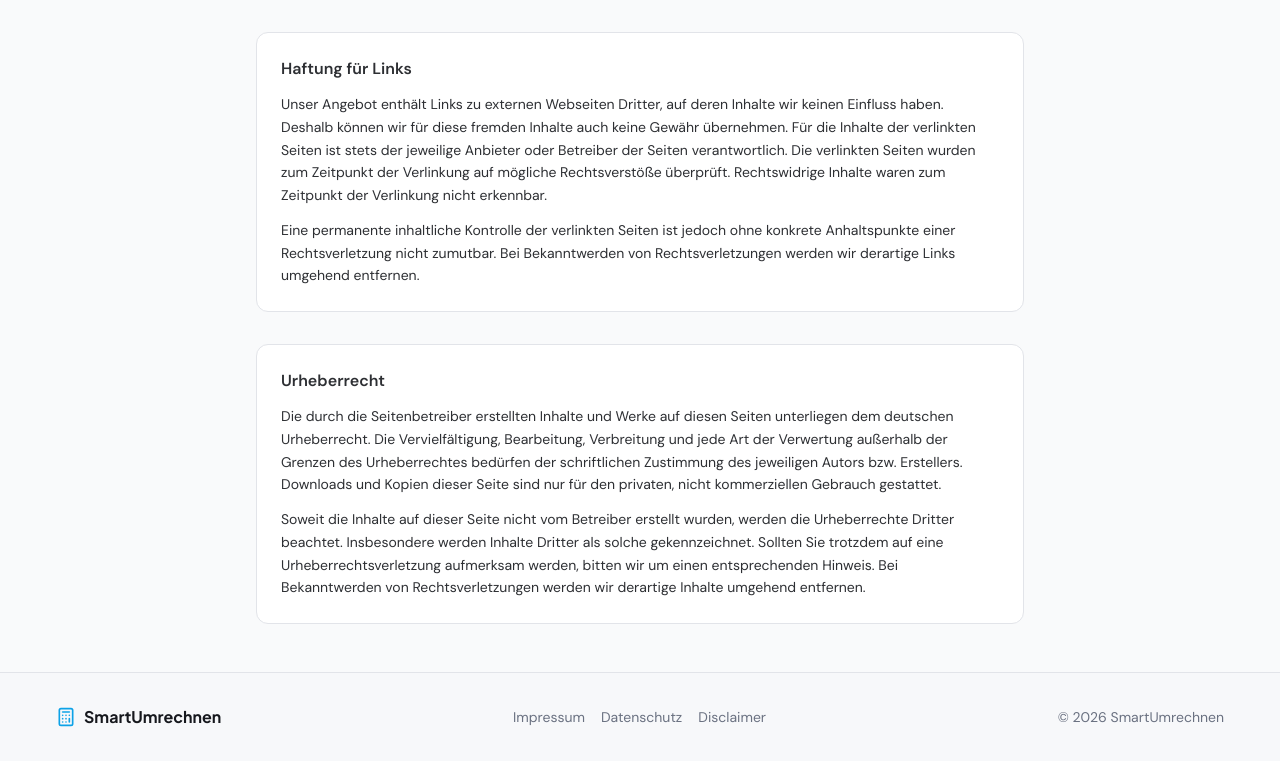
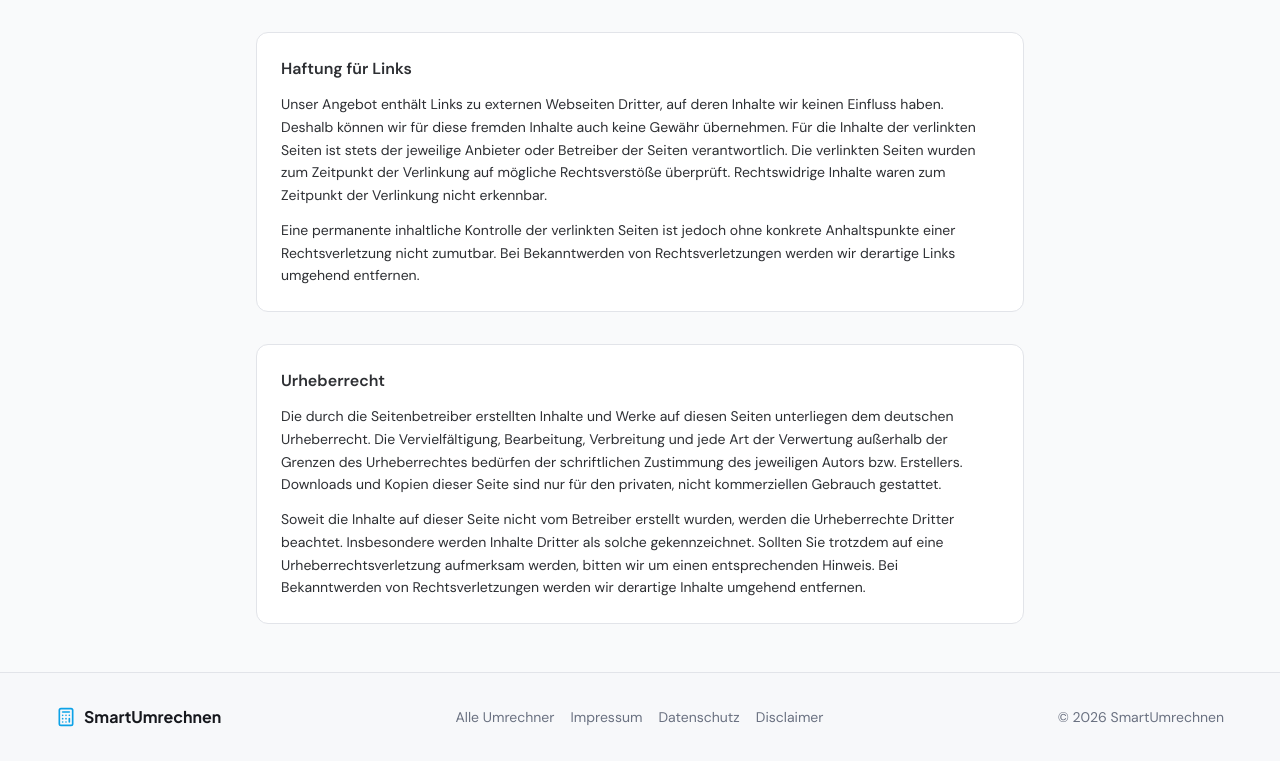
Before and after one commit to DocS61/smartumrechnen, a Next.js app in the folder nextjs_space/: page /impressum in a window 1280 px wide. Shown: the part 1096-1857 px from the top of the page. Built offline with nearby package versions, Linux system fonts and the light colour scheme; no server answers.

Commit message:
Footer: dynamisches Jahr und Umrechner-Link

```diff
--- a/nextjs_space/components/site-footer.tsx
+++ b/nextjs_space/components/site-footer.tsx
@@ -1,22 +1,32 @@
+'use client'
+
 import Link from 'next/link'
 import { Calculator } from 'lucide-react'
+import { useState, useEffect } from 'react'
 
 export function SiteFooter() {
+  const [year, setYear] = useState(2026)
+
+  useEffect(() => {
+    setYear(new Date().getFullYear())
+  }, [])
+
   return (
     <footer className="border-t border-border bg-muted/30">
       <div className="max-w-[1200px] mx-auto px-4 py-8">
         <div className="flex flex-col md:flex-row items-center justify-between gap-4">
-          <div className="flex items-center gap-2">
+          <Link href="/" className="flex items-center gap-2 group">
             <Calculator className="w-5 h-5 text-primary" />
-            <span className="font-display font-bold">SmartUmrechnen</span>
-          </div>
-          <nav className="flex items-center gap-4 text-sm text-muted-foreground">
+            <span className="font-display font-bold group-hover:text-primary transition-colors">SmartUmrechnen</span>
+          </Link>
+          <nav className="flex flex-wrap items-center justify-center gap-x-4 gap-y-2 text-sm text-muted-foreground">
+            <Link href="/#alle" className="hover:text-foreground transition-colors">Alle Umrechner</Link>
             <Link href="/impressum" className="hover:text-foreground transition-colors">Impressum</Link>
             <Link href="/datenschutz" className="hover:text-foreground transition-colors">Datenschutz</Link>
             <Link href="/disclaimer" className="hover:text-foreground transition-colors">Disclaimer</Link>
           </nav>
           <p className="text-sm text-muted-foreground text-center">
-            © 2026 SmartUmrechnen
+            © {year} SmartUmrechnen
           </p>
         </div>
       </div>
```
Also changed, not shown: 1 other file (tests, documents, lock files or other folders).
